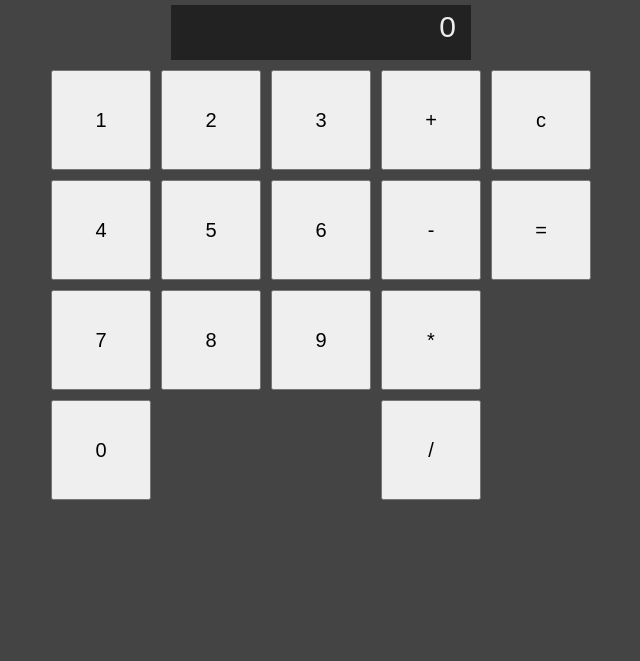
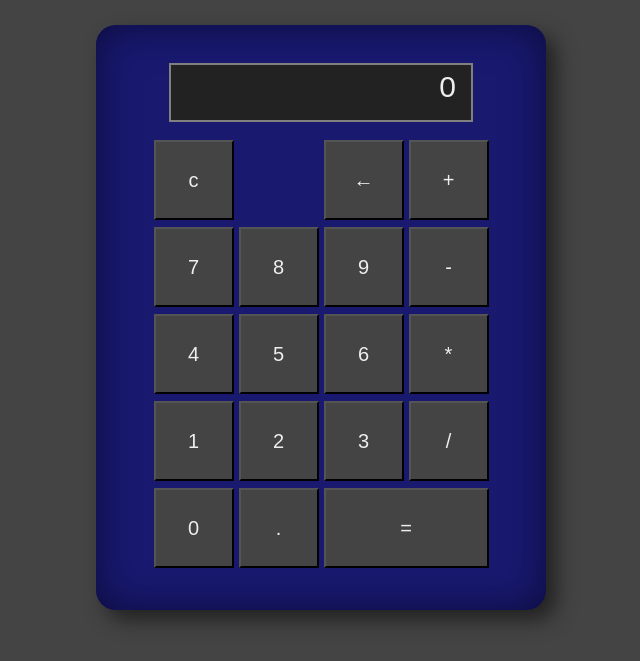
Before and after one commit to thetramp22/Calculator, a plain HTML site: page index.html in a window 1280 px wide. Shown: the part 94-755 px from the top of the page, without its empty margins (319-959 px from the left). Drawn offline with Linux system fonts and the light colour scheme; a web font is replaced by a local one.

Commit message:
Finished Project
Covered all the basic calculator functions as well as the bonus section functions of backspace and decimal point.

```diff
--- a/index.html
+++ b/index.html
@@ -21,31 +21,35 @@
                 <p id="display">0</p>
             </div>
             <div id="btn-container">
-                <div id="num-btn-container">
-                    <button id="btn-1">1</button>
-                    <button id="btn-2">2</button>
-                    <button id="btn-3">3</button>
-                    <button id="btn-4">4</button>
-                    <button id="btn-5">5</button>
-                    <button id="btn-6">6</button>
-                    <button id="btn-7">7</button>
-                    <button id="btn-8">8</button>
-                    <button id="btn-9">9</button>
-                    <button id="btn-0">0</button>
-                </div>
-                <div id="operator-btn-container">
-                    <button id="btn-add">+</button>
-                    <button id="btn-subtract">-</button>
-                    <button id="btn-multipy">*</button>
-                    <button id="btn-divide">/</button>
-                    <button id="btn-clear">c</button>
-                    <button id="btn-equals">=</button>
-                </div>
+                <button id="btn-clear" class="btn">c</button>
+                <button class="btn blank"></button>
+                <button id="btn-backspace" class="btn">&#8592</button>
+                <button id="btn-add" class="btn">+</button>
+                <button id="btn-7" class="btn">7</button>
+                <button id="btn-8" class="btn">8</button>
+                <button id="btn-9" class="btn">9</button>
+                <button id="btn-subtract" class="btn">-</button>
+                <button id="btn-4" class="btn">4</button>
+                <button id="btn-5" class="btn">5</button>
+                <button id="btn-6" class="btn">6</button>
+                <button id="btn-multipy" class="btn">*</button>
+                <button id="btn-1" class="btn">1</button>
+                <button id="btn-2" class="btn">2</button>
+                <button id="btn-3" class="btn">3</button>
+                <button id="btn-divide" class="btn">/</button>
+                <button id="btn-0" class="btn">0</button>
+                <button id="btn-point" class="btn">.</button>
+                <button id="btn-equals" class="btn">=</button>
             </div>
         </div>
     </main>
     <footer>
-        <p>created by Scott Starks <a href="https://github.com/thetramp22"><i class="fa-brands fa-github"></i></a></p>
+        <p>
+            created by Scott Starks
+            <a href="https://github.com/thetramp22">
+                <i class="fa-brands fa-github"></i>
+            </a>
+        </p>
     </footer>
 </body>
 </html>
--- a/script.js
+++ b/script.js
@@ -1,7 +1,7 @@
 
-let firstNumber = 0;
-let secondNumber = 0;
-let operator = "";
+let firstNumber = '';
+let secondNumber = '';
+let operator = '';
 let shouldResetDisplay = true;
 
 const btn1 = document.getElementById('btn-1');
@@ -20,6 +20,8 @@ const btnMultiply = document.getElementById('btn-multipy');
 const btnDivide = document.getElementById('btn-divide');
 const btnEquals = document.getElementById('btn-equals');
 const btnClear = document.getElementById('btn-clear');
+const btnPoint = document.getElementById('btn-point');
+const btnBackspace = document.getElementById('btn-backspace');
 
 const currentDisplay = document.getElementById('display');
 
@@ -39,7 +41,14 @@ btnMultiply.addEventListener('click', displayOperator);
 btnDivide.addEventListener('click', displayOperator);
 btnEquals.addEventListener('click', displayEquals);
 btnClear.addEventListener('click', displayClear);
+btnPoint.addEventListener('click', displayPoint);
+btnBackspace.addEventListener('click', displayBackspace);
 
+function runOperation() {
+    secondNumber = Number(currentDisplay.innerText);
+    let result = operate(operator, firstNumber, secondNumber);
+    currentDisplay.innerText = result;
+}
 
 function displayNumber(e) {
     if(shouldResetDisplay){
@@ -48,21 +57,49 @@ function displayNumber(e) {
     currentDisplay.innerText += e.target.innerText;
 }
 
+function displayPoint(e) {
+    if(shouldResetDisplay) clearDisplay();
+    if(currentDisplay.innerText.includes('.')) return;
+    currentDisplay.innerText += '.';
+}
+
 function displayOperator(e) {
+    if(!operator == ''){
+        runOperation();
+    }
     firstNumber = Number(currentDisplay.innerText);
     operator = e.target.innerText;
     shouldResetDisplay = true;
 }
 
 function displayEquals(e) {
-    secondNumber = Number(currentDisplay.innerText);
-    let result = operate(operator, firstNumber, secondNumber);
-    currentDisplay.innerText = result;
+    if(operator == '' || shouldResetDisplay) return;
+    if(operator == '/' && currentDisplay.innerText == '0') {
+        currentDisplay.innerText = "Nice Try";
+        shouldResetDisplay = true;
+        return;
+    }
+    runOperation();
     shouldResetDisplay = true;
+    firstNumber = '';
+    operator = '';
+}
+
+function displayBackspace(e) {
+    if(shouldResetDisplay) clearDisplay();
+    currentDisplay.innerText = currentDisplay.innerText
+    .toString('')
+    .slice(0, -1);
+    if(currentDisplay.innerText == '') {
+        currentDisplay.innerText = '0';
+        shouldResetDisplay = true;
+    }
 }
 
 function displayClear() {
-    clearDisplay();
+    firstNumber = '';
+    secondNumber = '';
+    operator = '';
     currentDisplay.innerText = '0';
     shouldResetDisplay = true;
 }
@@ -70,6 +107,10 @@ function displayClear() {
 function clearDisplay() {
     currentDisplay.innerText = '';
     shouldResetDisplay = false;
+}
+
+function roundResult(num) {
+    return Math.round(num * 1000) / 1000;
 }
 
 // Operator functions
--- a/styles.css
+++ b/styles.css
@@ -16,51 +16,69 @@ body {
     text-align: center;
 }
 
+header {
+    padding: 10px;
+}
+
 h1 {
     font-size: 2rem;
 }
 
-button {
-    font-size: 20px;
-    padding: 3px;
-    width: 100px;
-    height: 100px;
-}
-
 .calculator {
     margin: 30px auto;
+    padding: 40px;
+    background-color: midnightblue;
+    width: 450px;
+    border-radius: 20px;
+    box-shadow:
+        10px 10px 20px #222,
+        inset 0 0 40px rgb(12, 12, 61);
 }
 
 #display-container {
     background-color: #222;
     width: 300px;
     height: 55px;
-    margin: 10px auto;
+    margin: 0 auto;
     padding: 5px 15px;
     text-align: right;
+    outline: 2px solid gray;
+}
+
+.btn {
+    font-size: 20px;
+    padding: 3px;
+    width: 80px;
+    height: 80px;
+    background-color: #444;
+    color: #eee;
+    transition: all 0.3s;
+}
+
+.btn:hover {
+    background-color: #888;
+    transform: scale(.9);
+}
+
+.blank {
+    border: none;
+    background-color: transparent;
+    width: 80px;
+    height: 80px;
 }
 
 #btn-container {
     display: flex;
     justify-content: center;
+    align-items: flex-start;
+    flex-wrap: wrap;
+    gap: 5px;
     height: 430px;
+    margin-top: 20px;
 }
 
-#num-btn-container,
-#operator-btn-container {
-    display: flex;
-    flex-wrap: wrap;
-    gap: 10px;
-}
-
-#num-btn-container {
-    width: 330px;
-}
-
-#operator-btn-container {
-    flex-direction: column;
-
-
+.btn#btn-equals {
+    width: 165px;
 }
 
 footer {
```
Also changed, not shown: images/calculator.png (added), 1 other file.
